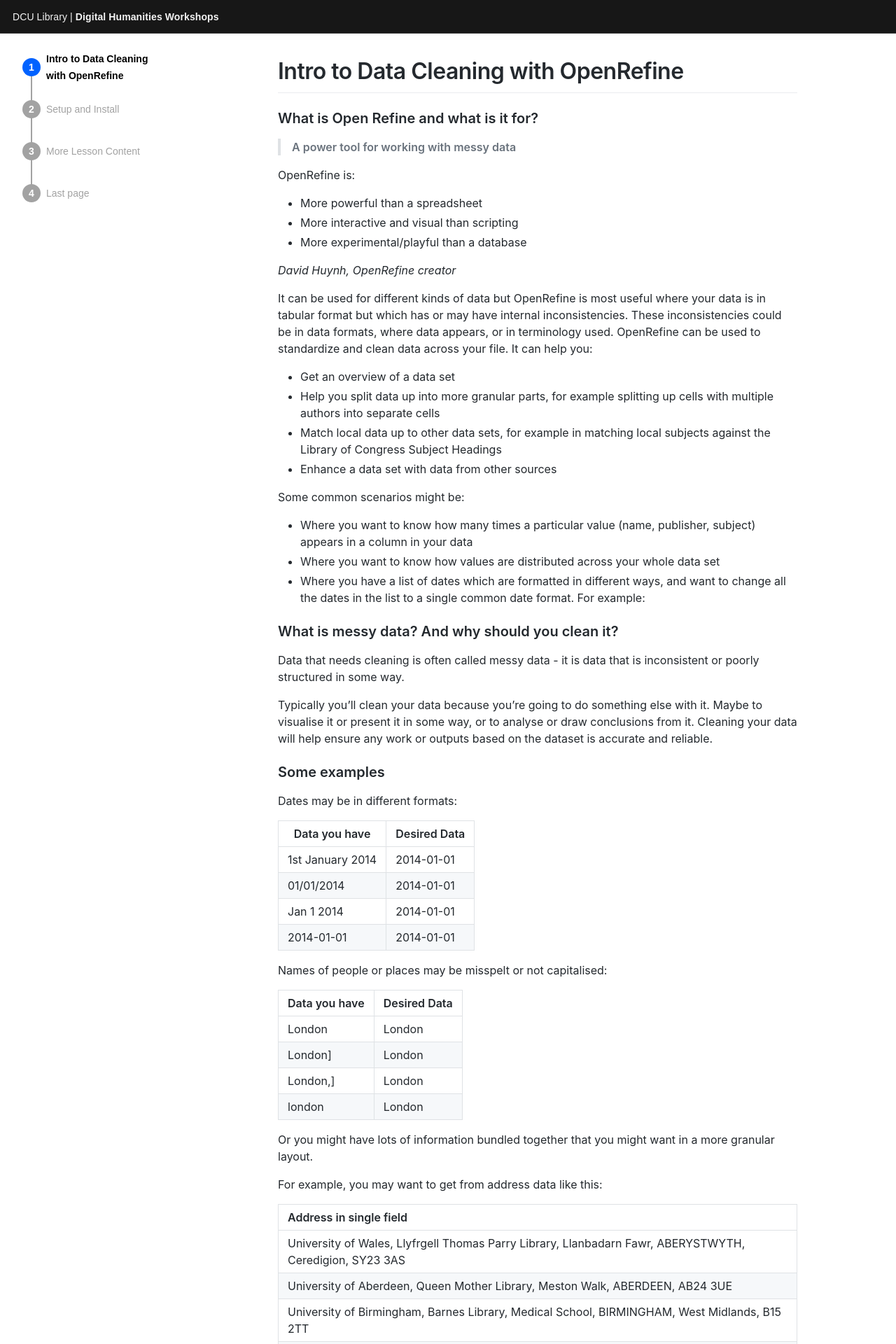
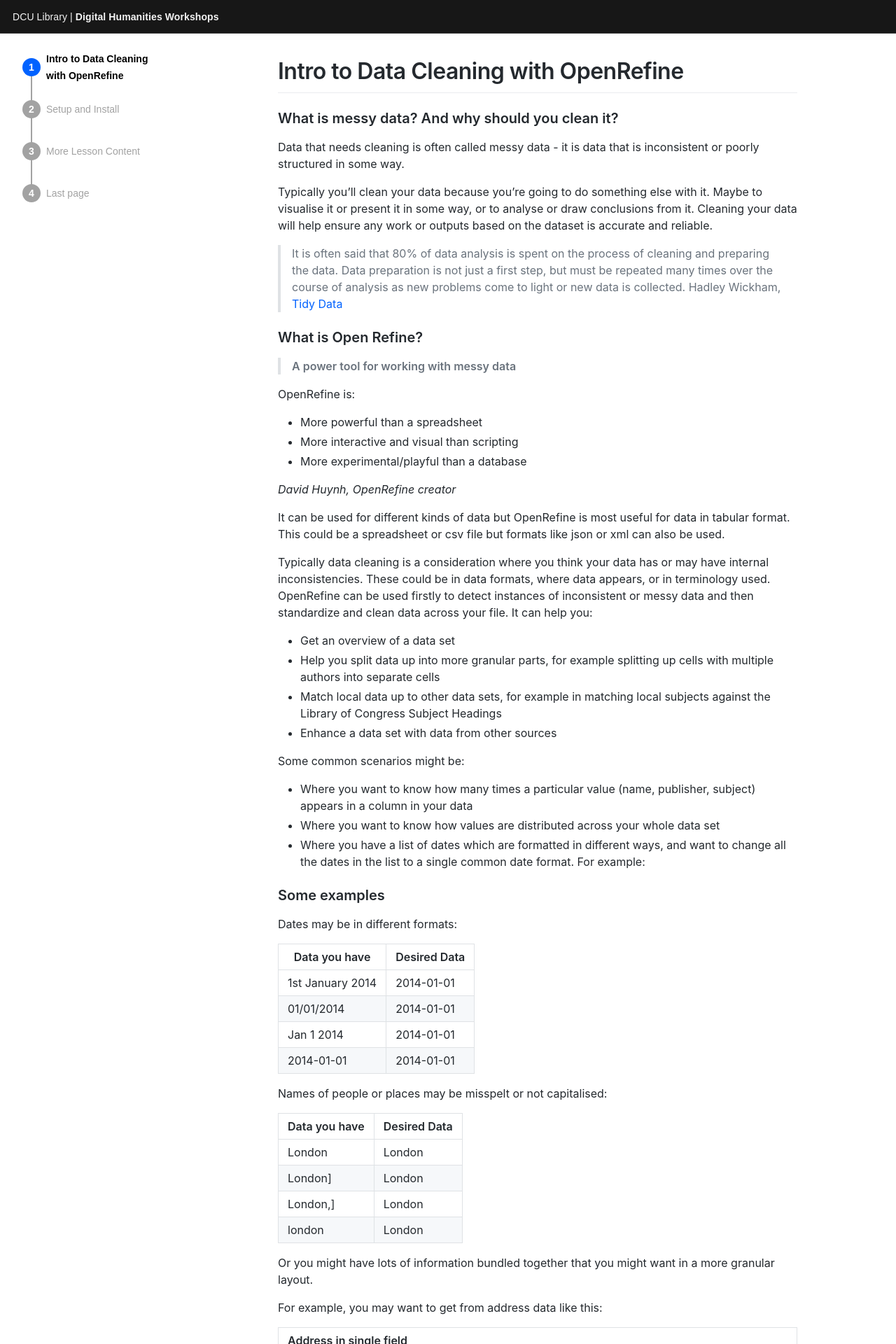
Before and after one commit to DCULibrary/open-refine-workshop, a Jekyll site: the page built from _workshop/index.md, in a window 1280 px wide. Shown: the top 1920 px of the page at 70% size. Built offline with Jekyll 4.4.1, drawn with Linux system fonts in a browser that asks for light colours; some web fonts are replaced.

Commit message:
Complete intro page

```diff
--- a/_workshop/index.md
+++ b/_workshop/index.md
@@ -3,7 +3,20 @@ title: Intro to Data Cleaning with OpenRefine # The title of the page
 date: 0000-01-01    # Page order is set by date
 ---
 
-### What is Open Refine and what is it for?
+
+### What is messy data? And why should you clean it?
+
+Data that needs cleaning is often called messy data - it is data that is inconsistent or poorly structured in some way.
+
+Typically you’ll clean your data because you’re going to do something else with it. Maybe to visualise it or present it in some way, or to analyse or draw conclusions from it. Cleaning your data will help ensure any work or outputs based on the dataset is accurate and reliable.
+
+[//]: # (There can be a concern that it cleaning data may remove complexity and variations which are important in and of themselves. In their article [_Against Cleaning_](https://dhdebates.gc.cuny.edu/read/untitled-f2acf72c-a469-49d8-be35-67f9ac1e3a60/section/07154de9-4903-428e-9c61-7a92a6f22e51) Trevor Mu&#241;oz and Katie Lawson identify the term data _cleaning_ as problematic rather that the process itself which is (or should be) very much human-led. And that is true with OpenRefine: it is very useful software to bring things to the surface and find out if action is required for reliable analysis or visualisation, but the processes involved in data cleaning is transparent and controlled rather than automated.)
+
+> It is often said that 80% of data analysis is spent on the process of cleaning and preparing the data.
+Data preparation is not just a first step, but must be repeated many times over the course of analysis as new problems come to light or new data is collected.
+Hadley Wickham, [Tidy Data](https://vita.had.co.nz/papers/tidy-data.pdf)
+
+### What is Open Refine?
 > __A power tool for working with messy data__
 
 OpenRefine is:
@@ -13,7 +26,9 @@ OpenRefine is:
 
 _David Huynh, OpenRefine creator_
 
-It can be used for different kinds of data but OpenRefine is most useful where your data is in tabular format but which has or may have internal inconsistencies. These inconsistencies could be in data formats, where data appears, or in terminology used. OpenRefine can be used to standardize and clean data across your file. It can help you:
+It can be used for different kinds of data but OpenRefine is most useful for data in tabular format. This could be a spreadsheet or csv file but formats like json or xml can also be used.
+
+Typically data cleaning is a consideration where you think your data has or may have internal inconsistencies. These could be in data formats, where data appears, or in terminology used. OpenRefine can be used firstly to detect instances of inconsistent or messy data and then standardize and clean data across your file. It can help you:
 * Get an overview of a data set
 * Help you split data up into more granular parts, for example splitting up cells with multiple authors into separate cells
 * Match local data up to other data sets, for example in matching local subjects against the Library of Congress Subject Headings
@@ -25,13 +40,6 @@ Some common scenarios might be:
 * Where you want to know how values are distributed across your whole data set
 * Where you have a list of dates which are formatted in different ways, and want to change all the dates in the list to a single common date format. For example:
 
-### What is messy data? And why should you clean it?
-
-Data that needs cleaning is often called messy data - it is data that is inconsistent or poorly structured in some way.
-
-Typically you’ll clean your data because you’re going to do something else with it. Maybe to visualise it or present it in some way, or to analyse or draw conclusions from it. Cleaning your data will help ensure any work or outputs based on the dataset is accurate and reliable.
-
-[//]: # (There can be a concern that it cleaning data may remove complexity and variations which are important in and of themselves. In their article [_Against Cleaning_](https://dhdebates.gc.cuny.edu/read/untitled-f2acf72c-a469-49d8-be35-67f9ac1e3a60/section/07154de9-4903-428e-9c61-7a92a6f22e51) Trevor Mu&#241;oz and Katie Lawson identify the term data _cleaning_ as problematic rather that the process itself which is (or should be) very much human-led. And that is true with OpenRefine: it is very useful software to bring things to the surface and find out if action is required for reliable analysis or visualisation, but the processes involved in data cleaning is transparent and controlled rather than automated.)
 
 ### Some examples
 
```
